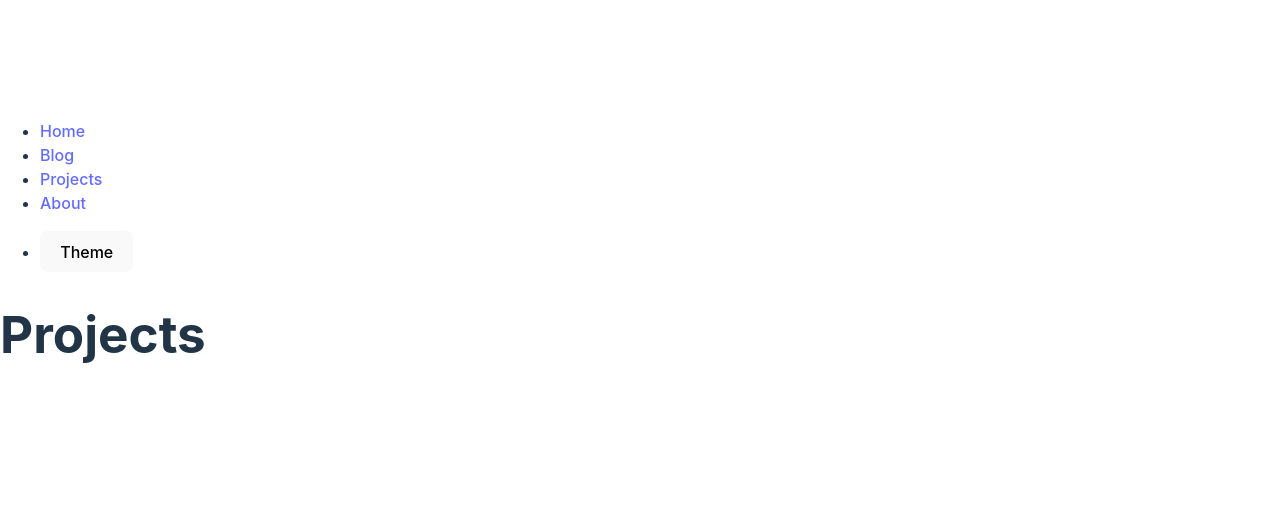
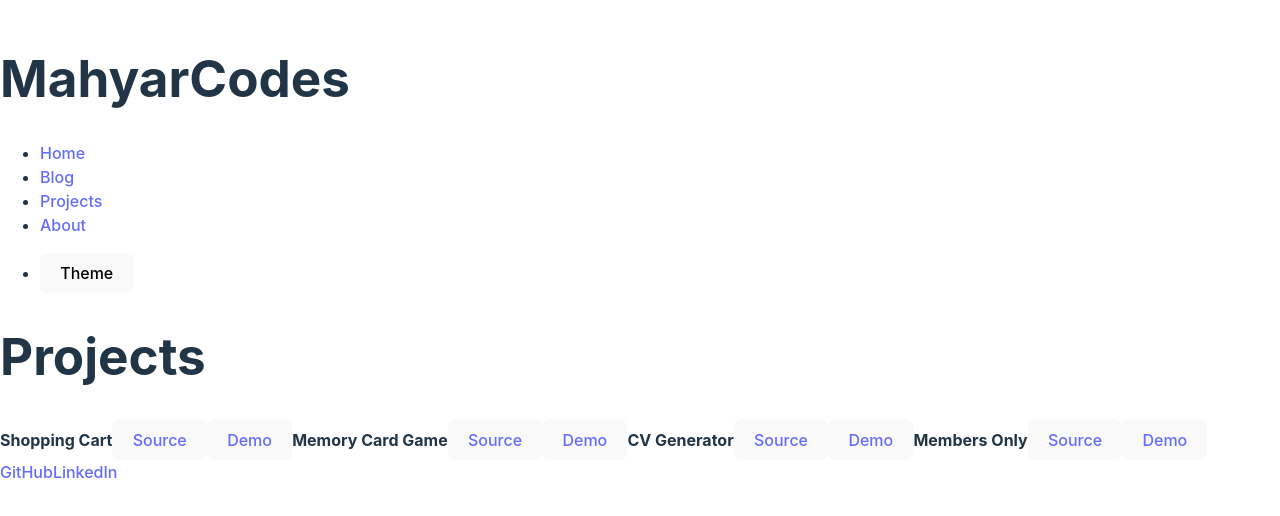
Before and after one commit to Mahyar-98/blog, a React (Vite) app: page /projects in a window 1280 px wide. Shown: the part 150-666 px from the top of the page. Built offline with nearby package versions, Linux system fonts and the light colour scheme; no server answers.

Commit message:
Use outlet context to sharestate variables from layout component

```diff
--- a/src/components/Blog.jsx
+++ b/src/components/Blog.jsx
@@ -1,22 +1,8 @@
-import { useEffect, useState } from "react";
-import { Link } from "react-router-dom";
+import { Link, useOutletContext } from "react-router-dom";
 import { DateTime } from "luxon";
 
 const Blog = () => {
-  const [posts, setPosts] = useState([]);
-  const [tags, setTags] = useState([]);
-  useEffect(() => {
-    fetch("http://localhost:3000/posts/")
-      .then((res) => res.json())
-      .then((data) => setPosts(data))
-      .catch((err) => console.error(err));
-  }, []);
-  useEffect(() => {
-    fetch("http://localhost:3000/tags/")
-      .then((res) => res.json())
-      .then((data) => setTags(data))
-      .catch((err) => console.error(err));
-  }, []);
+  const { posts, tags } = useOutletContext();
   const blogPosts = posts.map((post) => {
     return (
       <li key={post._id}>
--- a/src/components/Home.jsx
+++ b/src/components/Home.jsx
@@ -1,4 +1,21 @@
+import Project from "./Project";
+import projectList from "../data/projectList";
+import { Link, useOutletContext } from "react-router-dom";
+import { DateTime } from "luxon";
+
 const Home = () => {
+  const { posts } = useOutletContext();
+  const blogPosts = posts.map((post) => {
+    return (
+      <li key={post._id}>
+        <Link to={"/blog/" + post.title_url}>{post.title}</Link>
+        <small>{DateTime.fromISO(post.createdAt).toFormat("MMMM dd")}</small>
+      </li>
+    );
+  });
+  const projects = projectList.map((project) => {
+    return <Project key={project.url} project={project} />;
+  });
   return (
     <>
       <h1>Home</h1>
@@ -13,9 +30,11 @@ const Home = () => {
       </div>
       <div className="home__blog">
         <h2>Latest blog posts</h2>
+        {blogPosts}
       </div>
       <div className="home__projects">
         <h2>Projects</h2>
+        {projects}
       </div>
     </>
   );
--- a/src/components/Layout.jsx
+++ b/src/components/Layout.jsx
@@ -1,10 +1,24 @@
-//import { useState } from "react";
+import { useState, useEffect } from "react";
 import { Link, Outlet } from "react-router-dom";
 
 const Layout = () => {
+  const [posts, setPosts] = useState([]);
+  const [tags, setTags] = useState([]);
+  useEffect(() => {
+    fetch("http://localhost:3000/posts/")
+      .then((res) => res.json())
+      .then((data) => setPosts(data))
+      .catch((err) => console.error(err));
+
+    fetch("http://localhost:3000/tags/")
+      .then((res) => res.json())
+      .then((data) => setTags(data))
+      .catch((err) => console.error(err));
+  }, []);
   return (
     <div className="layout">
       <header>
+        <h1>MahyarCodes</h1>
         <nav>
           <ul>
             <li>
@@ -28,9 +42,19 @@ const Layout = () => {
         </nav>
       </header>
       <main>
-        <Outlet />
+        <Outlet context={{ posts, tags }} />
       </main>
-      <footer></footer>
+      <footer>
+        <a href="https://github.com/Mahyar-98" target="_blank">
+          GitHub
+        </a>
+        <a
+          href="https://www.linkedin.com/in/mahyar-erfanian-67968279/"
+          target="_blank"
+        >
+          LinkedIn
+        </a>
+      </footer>
     </div>
   );
 };
--- a/src/components/Post.jsx
+++ b/src/components/Post.jsx
@@ -1,27 +1,25 @@
 import { useEffect, useState } from "react";
-import { useParams } from "react-router-dom";
+import { useOutletContext, useParams } from "react-router-dom";
 import PostDetails from "./PostDetails";
 import Comment from "./Comment";
 
 const Post = () => {
   const params = useParams();
-  const [post, setPosts] = useState(null);
+  const { posts } = useOutletContext();
+  const post = posts.find((post) => post.title_url === params.postTitle);
+
   const [comments, setComments] = useState([]);
-  useEffect(() => {
-    fetch("http://localhost:3000/posts/" + params.postTitle)
-      .then((res) => res.json())
-      .then((data) => setPosts(data))
-      .catch((err) => console.error(err));
-  }, [params.postTitle]);
   useEffect(() => {
     fetch("http://localhost:3000/posts/" + params.postTitle + "/comments")
       .then((res) => res.json())
       .then((data) => setComments(data))
       .catch((err) => console.error(err));
   }, [params.postTitle]);
+
   const postComments = comments.map((comment) => {
     return <Comment key={comment._id} comment={comment} />;
   });
+
   return (
     <>
       {post && (
--- /dev/null
+++ b/src/components/Project.jsx
@@ -0,0 +1,21 @@
+const Project = ({ project }) => {
+  return (
+    <>
+      <b>{project.name}</b>
+      <button>
+        <a href={project.url} target="_blank">
+          Source
+        </a>
+      </button>
+      {project.demo ? (
+        <button>
+          <a href={project.demo} target="_blank">
+            Demo
+          </a>
+        </button>
+      ) : null}
+    </>
+  );
+};
+
+export default Project;
--- a/src/components/Projects.jsx
+++ b/src/components/Projects.jsx
@@ -1,5 +1,16 @@
+import Project from "./Project";
+import projectList from "../data/projectList";
+
 const Projects = () => {
-  return <h1>Projects</h1>;
+  const projects = projectList.map((project) => {
+    return <Project key={project.url} project={project} />;
+  });
+  return (
+    <>
+      <h1>Projects</h1>
+      {projects}
+    </>
+  );
 };
 
 export default Projects;
--- /dev/null
+++ b/src/data/projectList.js
@@ -0,0 +1,28 @@
+const projectList = [
+  {
+    name: "Shopping Cart",
+    url: "https://github.com/Mahyar-98/odin-shoppingCart",
+    demo: "https://warm-tiramisu-08bdc8.netlify.app/",
+    year: 2024,
+  },
+  {
+    name: "Memory Card Game",
+    url: "https://github.com/Mahyar-98/odin-memoryCard",
+    demo: "https://gorgeous-fudge-335303.netlify.app/",
+    year: 2024,
+  },
+  {
+    name: "CV Generator",
+    url: "https://github.com/Mahyar-98/odin-cvApplication",
+    demo: "https://calm-figolla-1b6a62.netlify.app/",
+    year: 2024,
+  },
+  {
+    name: "Members Only",
+    url: "https://github.com/Mahyar-98/odin-membersOnly",
+    demo: "https://elemental-heather-spy.glitch.me/",
+    year: 2024,
+  },
+];
+
+export default projectList;
```
